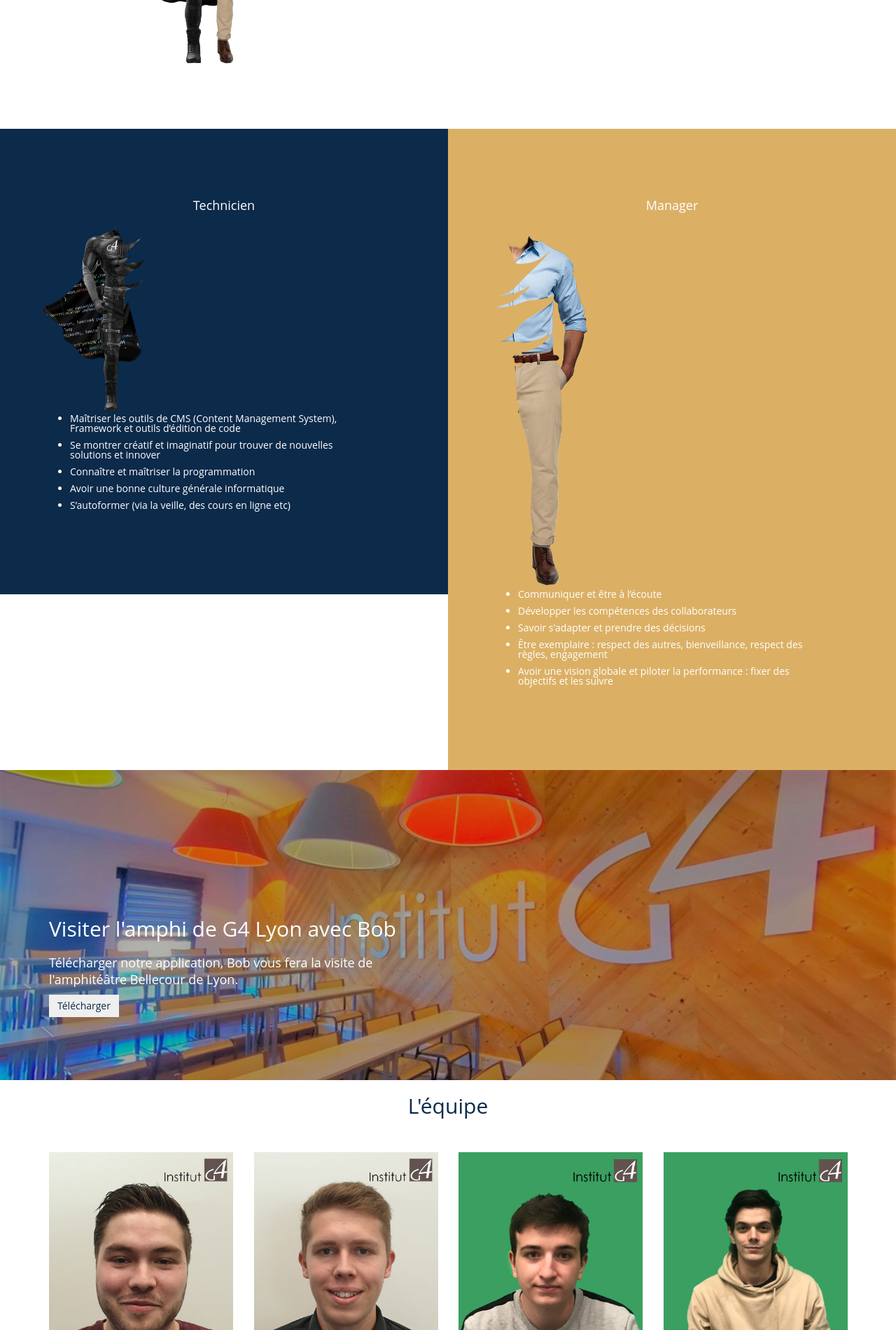
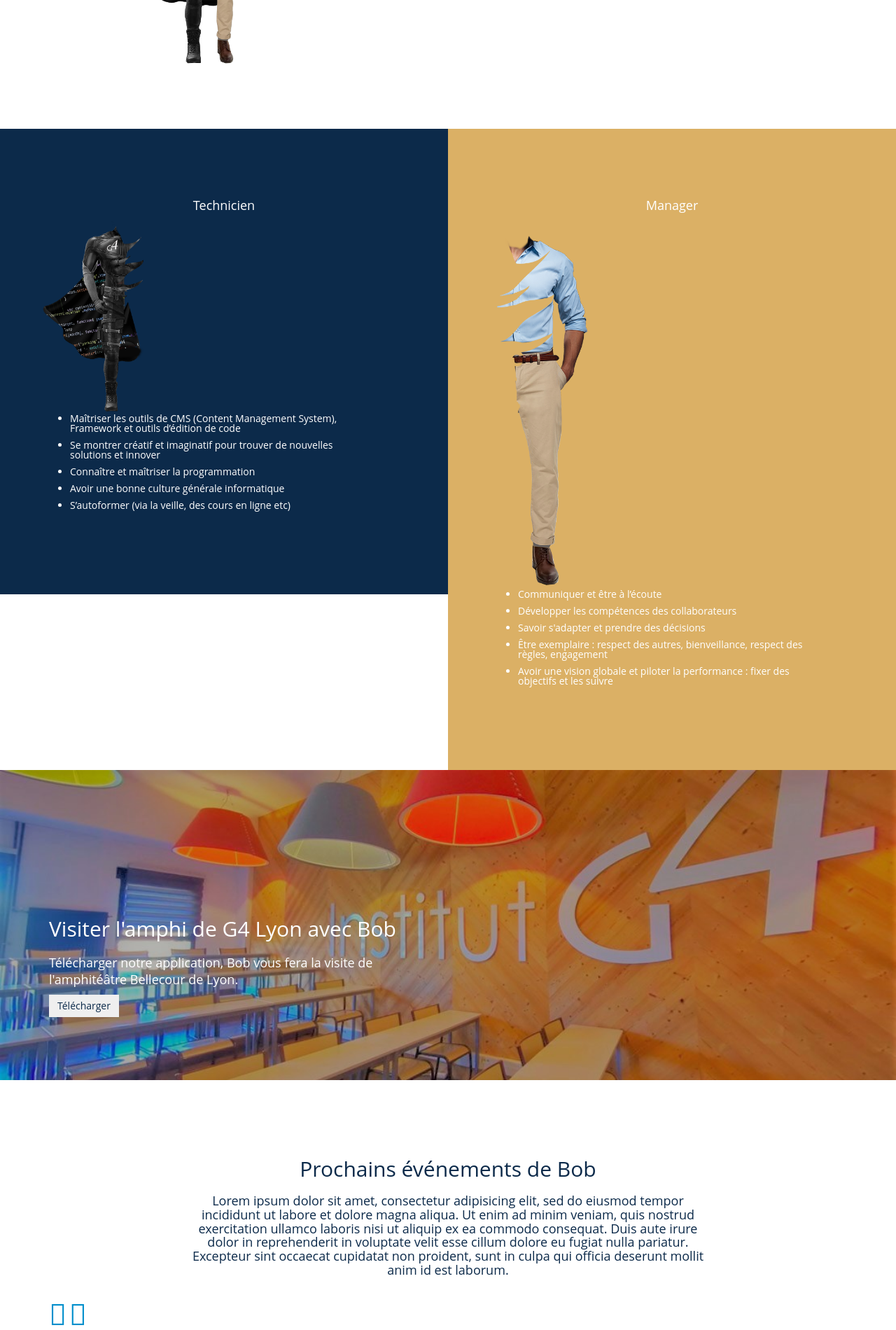
Before and after one commit to CocoLoury/Cercle-de-projet-website, a PHP site: page / in a window 1280 px wide. Shown: the part 1624-3524 px from the top of the page at 70% size. Run offline with PHP 8.4, Linux system fonts and the light colour scheme; grey boxes are pictures that could not be loaded.

Commit message:
Partie événement

```diff
--- a/index.php
+++ b/index.php
@@ -34,9 +34,13 @@
             <section id="visite" >
                 <?php include("views/visite.html"); ?>
             </section>
+            <section id="evenements">
+                <?php include("views/evenements.html"); ?>
+            </section>
             <section id="team">
                 <?php include("views/team.html"); ?>
             </section>
+
         </main>
         <footer id="footer">
             <?php include("partials/footer.html"); ?>
--- /dev/null
+++ b/views/evenements.html
@@ -0,0 +1,109 @@
+<div class="container">
+    <div class="row">
+        <div class="heading text-center col-sm-8 col-sm-offset-2 wow fadeInUp" data-wow-duration="1200ms" data-wow-delay="300ms">
+            <h2>Prochains événements de Bob</h2>
+            <h4>
+                Lorem ipsum dolor sit amet, consectetur adipisicing elit, sed do eiusmod tempor incididunt ut labore et dolore magna aliqua. Ut enim ad minim veniam, quis nostrud exercitation ullamco laboris nisi ut aliquip ex ea commodo
+                consequat. Duis aute irure dolor in reprehenderit in voluptate velit esse cillum dolore eu fugiat nulla pariatur. Excepteur sint occaecat cupidatat non proident, sunt in culpa qui officia deserunt mollit anim id est laborum.
+            </h4>
+        </div>
+    </div>
+    <!--Carousel Wrapper-->
+    <div id="multi-item-example" class="carousel slide carousel-multi-item carousel-multi-item-2" data-ride="carousel">
+        <!--Controls-->
+        <div class="controls-top">
+            <a class="black-text" href="#multi-item-example" data-slide="prev"><i class="fas fa-angle-left fa-3x pr-3"></i></a>
+            <a class="black-text" href="#multi-item-example" data-slide="next"><i class="fas fa-angle-right fa-3x pl-3"></i></a>
+        </div>
+        <!--/.Controls-->
+
+        <!--Slides-->
+        <div class="carousel-inner" role="listbox">
+            <!--First slide-->
+            <div class="carousel-item active">
+                <div class="col-md-3 mb-3">
+                    <div class="card">
+                        <img class="img-fluid" src="https://mdbootstrap.com/img/Photos/Horizontal/Nature/4-col/img%20(38).jpg" alt="Card image cap" />
+                    </div>
+                </div>
+
+                <div class="col-md-3 mb-3">
+                    <div class="card">
+                        <img class="img-fluid" src="https://mdbootstrap.com/img/Photos/Horizontal/Nature/4-col/img%20(19).jpg" alt="Card image cap" />
+                    </div>
+                </div>
+
+                <div class="col-md-3 mb-3">
+                    <div class="card">
+                        <img class="img-fluid" src="https://mdbootstrap.com/img/Photos/Horizontal/Nature/4-col/img%20(42).jpg" alt="Card image cap" />
+                    </div>
+                </div>
+
+                <div class="col-md-3 mb-3">
+                    <div class="card">
+                        <img class="img-fluid" src="https://mdbootstrap.com/img/Photos/Horizontal/Nature/4-col/img%20(8).jpg" alt="Card image cap" />
+                    </div>
+                </div>
+            </div>
+            <!--/.First slide-->
+
+            <!--Second slide-->
+            <div class="carousel-item">
+                <div class="col-md-3 mb-3">
+                    <div class="card">
+                        <img class="img-fluid" src="https://mdbootstrap.com/img/Photos/Horizontal/Nature/4-col/img%20(53).jpg" alt="Card image cap" />
+                    </div>
+                </div>
+
+                <div class="col-md-3 mb-3">
+                    <div class="card">
+                        <img class="img-fluid" src="https://mdbootstrap.com/img/Photos/Horizontal/Nature/4-col/img%20(25).jpg" alt="Card image cap" />
+                    </div>
+                </div>
+
+                <div class="col-md-3 mb-3">
+                    <div class="card">
+                        <img class="img-fluid" src="https://mdbootstrap.com/img/Photos/Horizontal/Nature/4-col/img%20(47).jpg" alt="Card image cap" />
+                    </div>
+                </div>
+
+                <div class="col-md-3 mb-3">
+                    <div class="card">
+                        <img class="img-fluid" src="https://mdbootstrap.com/img/Photos/Horizontal/Nature/4-col/img%20(26).jpg" alt="Card image cap" />
+                    </div>
+                </div>
+            </div>
+            <!--/.Second slide-->
+
+            <!--Third slide-->
+            <div class="carousel-item">
+                <div class="col-md-3 mb-3">
+                    <div class="card">
+                        <img class="img-fluid" src="https://mdbootstrap.com/img/Photos/Horizontal/Nature/4-col/img%20(64).jpg" alt="Card image cap" />
+                    </div>
+                </div>
+
+                <div class="col-md-3 mb-3">
+                    <div class="card">
+                        <img class="img-fluid" src="https://mdbootstrap.com/img/Photos/Horizontal/Nature/4-col/img%20(51).jpg" alt="Card image cap" />
+                    </div>
+                </div>
+
+                <div class="col-md-3 mb-3">
+                    <div class="card">
+                        <img class="img-fluid" src="https://mdbootstrap.com/img/Photos/Horizontal/Nature/4-col/img%20(59).jpg" alt="Card image cap" />
+                    </div>
+                </div>
+
+                <div class="col-md-3 mb-3">
+                    <div class="card">
+                        <img class="img-fluid" src="https://mdbootstrap.com/img/Photos/Horizontal/Nature/4-col/img%20(63).jpg" alt="Card image cap" />
+                    </div>
+                </div>
+            </div>
+            <!--/.Third slide-->
+        </div>
+        <!--/.Slides-->
+    </div>
+    <!--/.Carousel Wrapper-->
+</div>
```
Also changed, not shown: css/main.css (line endings or trailing spaces), images/flyers/football.png (added), images/flyers/musique.jpg (added), images/flyers/presentation2g4.png (added), images/flyers/prsentationg4.png (added), 2 other files.
